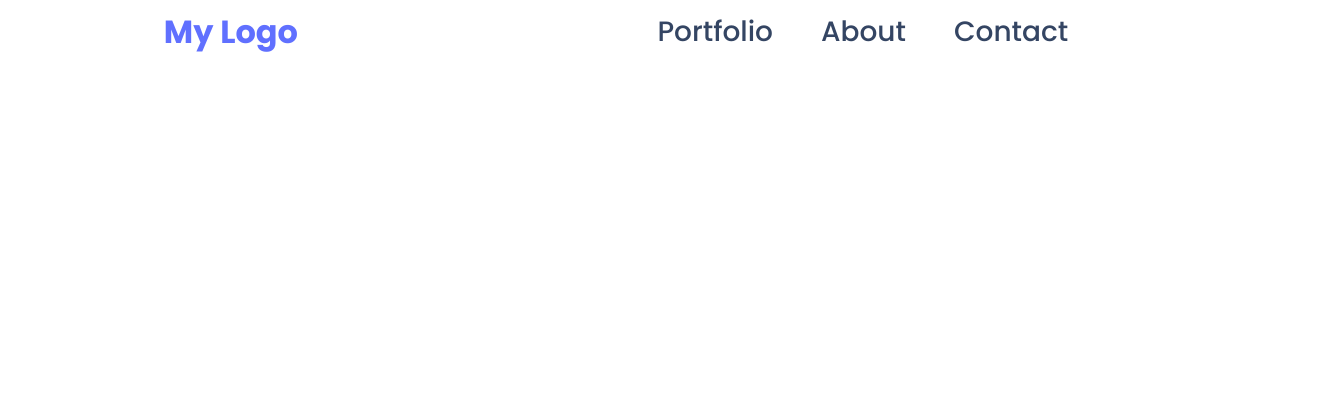
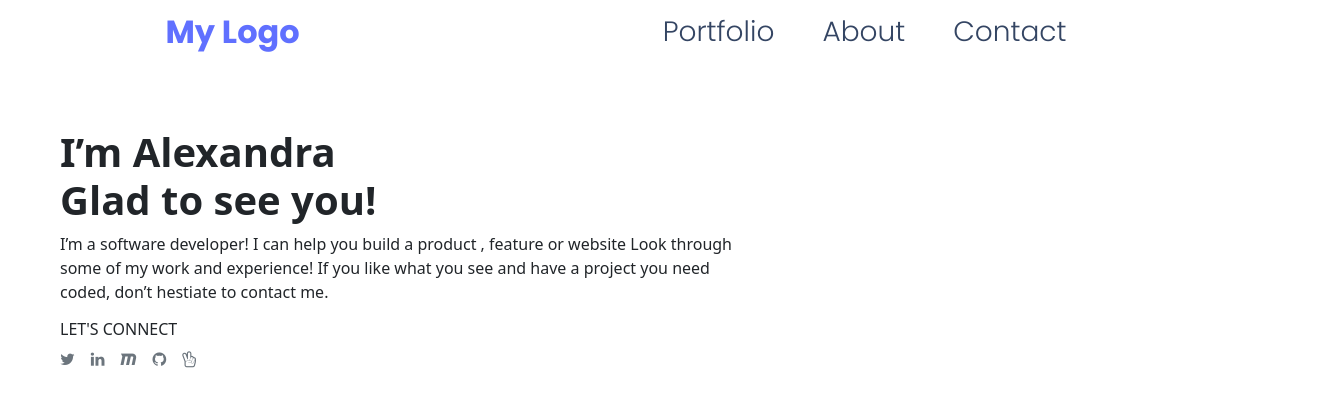
Before and after one commit to Enoisong/portfolio-bootstrap, a website: page index.html in a window 1280 px wide. Shown: the whole page, 1328 px wide, since content can reach past the window. Drawn offline with nearby package versions, Linux system fonts and the light colour scheme; a web font is replaced by a local one.

Commit message:
Add headline section

```diff
--- a/index.html
+++ b/index.html
@@ -13,6 +13,9 @@
     <link rel="preconnect" href="https://fonts.gstatic.com" crossorigin>
     <link href="https://fonts.googleapis.com/css2?family=Poppins:wght@700&display=swap" rel="stylesheet">
     <link href="https://fonts.googleapis.com/css2?family=Poppins:wght@500&display=swap" rel="stylesheet">
+    <link href="https://fonts.googleapis.com/css2?family=Andika&family=Inter:wght@300;400;500;600;700;800;900&family=Poppins:wght@200;300;500;600;700;800;900&family=Roboto:wght@100;300;400;500;700;900&family=Ubuntu:ital,wght@1,300&display=swap"
+    rel="stylesheet">
+    <link rel="stylesheet" href="https://cdnjs.cloudflare.com/ajax/libs/font-awesome/4.7.0/css/font-awesome.min.css">
     <title>Portfolio Bootstrap</title>
   </head>
 
@@ -21,12 +24,35 @@
       <p class="my-logo-title fs-2 fw-bolder">My Logo</p>
 
       <ul class="navbar-links d-none d-sm-none d-md-flex justify-content-md-evenly">
-        <li class="me-5"><a href="#" class="text-decoration-none fs-3 fw-light">Portfolio</a></li>
+        <li class="me-5 "><a href="#" class="text-decoration-none fs-3 fw-light">Portfolio</a></li>
         <li class="me-5"><a href="#" class="text-decoration-none fs-3 fw-light">About</a></li>
         <li class="me-5"><a href="#" class="text-decoration-none fs-3 fw-light">Contact</a></li>
       </ul>
     </header>
 
+    <main class="container-fluid">
+      <section class="row section-1">
+        <div class="col-md-12 d-md-flex flex-md-column align-items-md-start mt-5 me-5 ms-5">
+          <h1 class="fw-bolder ">I’m Alexandra <br> Glad to see you!</h1>
+          <p class="fw-light">I’m a software developer! I can help you build a product ,
+             feature or website Look through <br> some of my work and experience!
+             If you like what you see and have a project you need <br> coded, don’t hestiate to contact me.</p>
+          <h3 class="fs-6 connect">LET'S CONNECT</h3>
+          <ul class="d-md-flex justify-content-md-between list-unstyled">
+            <li class="me-3"><a href="#" class="text-decoration-none text-secondary "><i class="fa fa-twitter" aria-hidden="true"></i></a></li>
+            <li class="me-3"><a href="#" class="text-decoration-none text-secondary"><i class="fa fa-linkedin" aria-hidden="true"></i></a></li>
+            <li class="me-3"><a href="#" class="text-decoration-none text-secondary"><i class="fa fa-maxcdn" aria-hidden="true"></i></a></li>
+            <li class="me-3"><a href="#" class="text-decoration-none text-secondary "><i class="fa fa-github" aria-hidden="true"></i></a></li>
+            <li class="me-3"><a href="#" class="text-decoration-none text-secondary"><i class="fa fa-hand-peace-o" aria-hidden="true"></i></a></li>
+            </ul>
+
+
+
+        </div>
+
+      </section>
+    </main>
+
     <!-- JavaScript Bundle with Popper -->
     <script src="https://cdn.jsdelivr.net/npm/bootstrap@5.2.0-beta1/dist/js/bootstrap.bundle.min.js" integrity="sha384-pprn3073KE6tl6bjs2QrFaJGz5/SUsLqktiwsUTF55Jfv3qYSDhgCecCxMW52nD2" crossorigin="anonymous"></script>
   </body>
```
